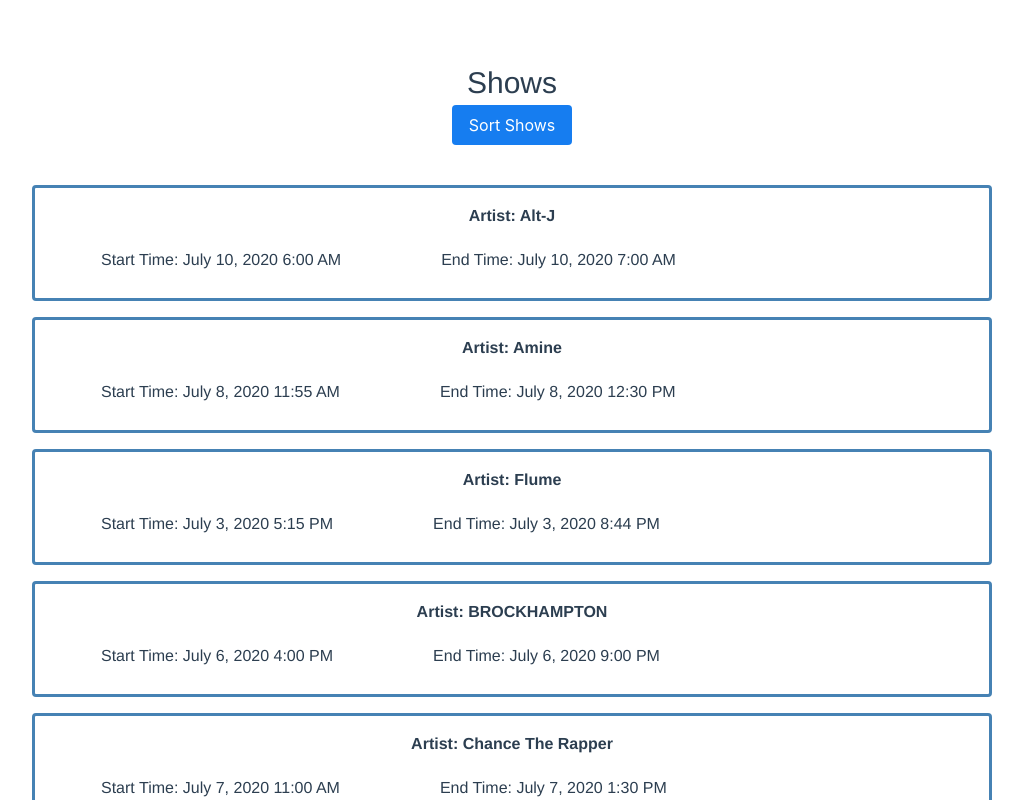
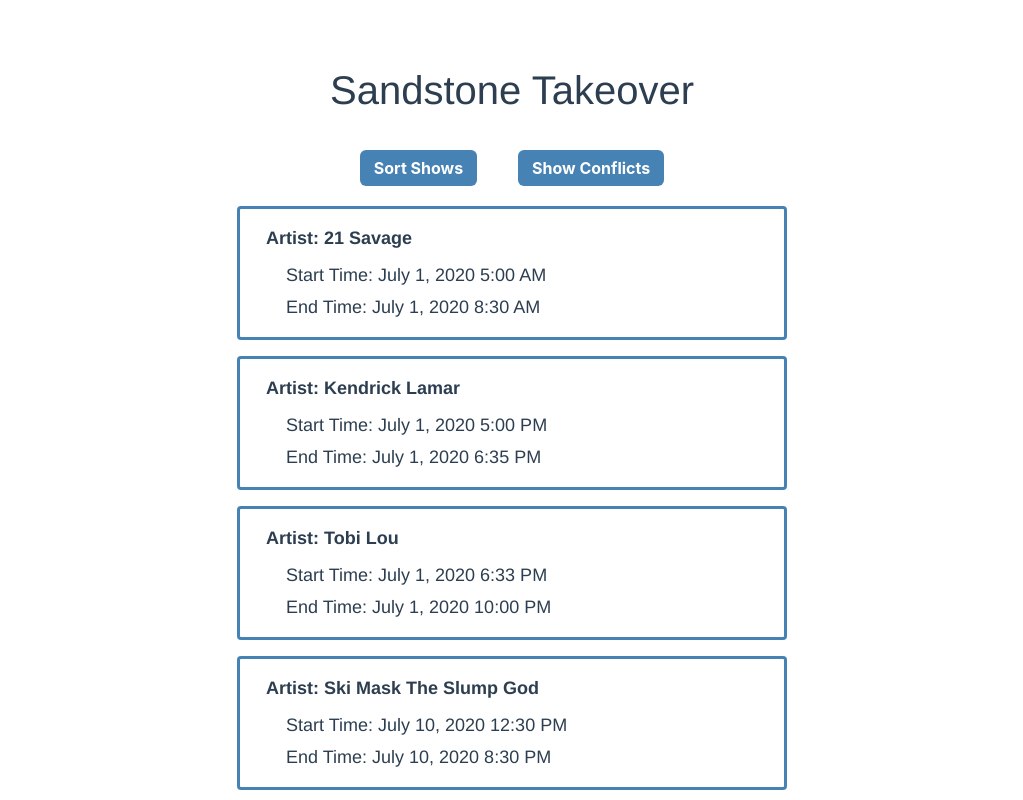
Before and after one commit to csabbert/sandstonetakeover, a Vue app: page / in a window 1280 px wide. Shown: the top 800 px of the page, without its empty margins (128-1151 px from the left). Built offline with nearby package versions, Linux system fonts and the light colour scheme.

Commit message:
Commit_07July2022

```diff
--- a/src/App.vue
+++ b/src/App.vue
@@ -1,37 +1,42 @@
 <template>
   <div id="app">
     <Shows />
-    <Buttons />
-    <ShowsList :shows="shows" />
+    <header>
+      <div class="sort">
+        <button @click="handleClick('start')">Sort Shows</button>
+        &emsp;&emsp;
+        <button>Show Conflicts</button>
+      </div>
+    </header>
+    <ShowsList :shows="shows" :sort="sort" />
   </div>
 </template>
 
 <script lang="ts">
 import Vue from 'vue';
-import {
-  defineComponent,
-  reactive,
-  ref,
-  toRefs,
-} from '@vue/composition-api';
+import { ref } from '@vue/composition-api';
 import Shows from './components/Shows.vue';
 import ShowsList from './components/ShowsList.vue';
 import Show from './types/Show';
-import Buttons from './components/Buttons.vue';
-
+import SortTime from './types/SortTime';
 import data from './assets/data.json';
 
 export default Vue.extend({
   name: 'App',
   components: {
     Shows,
-    Buttons,
     ShowsList,
   },
   setup() {
     const shows = ref<Show[]>(data);
-    // const shows = data;
-    return { shows };
+
+    const sort = ref<SortTime>('start');
+
+    const handleClick = (term:SortTime) => {
+      sort.value = term;
+    };
+
+    return { shows, handleClick, sort };
   },
 });
 </script>
@@ -45,4 +50,32 @@
   color: #2c3e50;
   margin-top: 60px;
 }
+header {
+  text-align: center;
+  margin-top: 30px;
+}
+header.sort {
+  margin-top: 20px;
+}
+button {
+  margin: 0 10px;
+  color: white;
+  border: 0px solid steelblue;
+  background: steelblue;
+  padding: 8px 14px;
+  border-radius: 6px;
+  cursor: pointer;
+  font-weight: bold;
+  font-size: medium;
+
+  transition-duration: 0.2s;
+}
+button:hover {
+  background: #1195c9;
+  color: white;
+}
+button:active {
+  background-color: #2c3e50;
+  transition-duration: 5ms;
+}
 </style>
--- a/src/components/Buttons.vue
+++ /dev/null
@@ -1,18 +0,0 @@
-<template>
-  <div class="Buttons">
-    <b-button type="is-info">Sort Shows</b-button>
-  </div>
-</template>
-
-<script lang="ts">
-import { defineComponent } from '@vue/composition-api';
-
-export default defineComponent({
-  name: 'Buttons',
-});
-</script>
-
-<style lang="sass" scoped>
-.Shows
-  font-size: 30px
-</style>
--- a/src/components/Shows.vue
+++ b/src/components/Shows.vue
@@ -1,12 +1,6 @@
 <template>
   <div class="Shows">
-    Shows
-
-    <!-- <div v-for="item in data" :key="item">
-      <p>{{item.artist}}</p>
-      <p>{{item.start}}</p>
-      <p>{{item.end}}</p>
-    </div> -->
+    Sandstone Takeover
 
   </div>
 </template>
@@ -20,15 +14,10 @@
   props: {
     msg: String,
   },
-  /* data() {
-    return {
-      data,
-    };
-  }, */
 });
 </script>
 
 <style lang="sass" scoped>
 .Shows
-  font-size: 30px
+  font-size: 40px
 </style>
--- a/src/components/ShowsList.vue
+++ b/src/components/ShowsList.vue
@@ -1,10 +1,12 @@
 <template>
   <div class="shows-list">
     <ul>
-      <li v-for="show in shows" :key="show.artist">
+      <li v-for="show in sortedShows" :key="show.artist">
         <h2>Artist: {{show.artist}}</h2>
-        <div class="show-time">
+        <div class="start-time">
           <p>Start Time: {{show.start}}</p>
+        </div>
+        <div class="end-time">
           <p>End Time: {{show.end}}</p>
         </div>
       </li>
@@ -14,10 +16,12 @@
 
 <script lang="ts">
 import {
+  computed,
   defineComponent,
   PropType,
 } from '@vue/composition-api';
 import Show from '../types/Show';
+import SortTime from '../types/SortTime';
 
 export default defineComponent({
   props: {
@@ -25,14 +29,27 @@
       required: true,
       type: Array as PropType<Show[]>,
     },
+    sort: {
+      required: true,
+      type: String as PropType<SortTime>,
+    },
+  },
+  setup(props) {
+    const sortedShows = computed(() => {
+      return [...props.shows].sort((a: Show, b: Show) => {
+        return a[props.sort] > b[props.sort] ? 1 : -1;
+      });
+    });
+
+    return { sortedShows };
   },
 });
 </script>
 
 <style scoped>
   .shows-list {
-    max-width: 960px;
-    margin: 40px auto;
+    max-width: 550px;
+    margin: 20px auto;
   }
   .shows-list ul {
     padding: 0;
@@ -47,13 +64,19 @@
   }
   .shows-list h2 {
     font-weight: bold;
-    margin: 0 0 10px;
+    text-align: left;
+    font-size: large;
+    margin: 0 10px 10px;
     text-transform: capitalize;
   }
-  .show-time {
-    display: flex;
+  .start-time {
+    text-align: left;
+    font-size: large;
+    margin: 5px 30px;
   }
-  .show-time p {
-    margin: 10px 50px;
+  .end-time {
+    text-align: left;
+    font-size: large;
+    margin: 0 30px;
   }
 </style>
--- /dev/null
+++ b/src/types/SortTime.ts
@@ -0,0 +1,3 @@
+type SortTime = 'artist' | 'start' | 'end'
+
+export default SortTime
```
